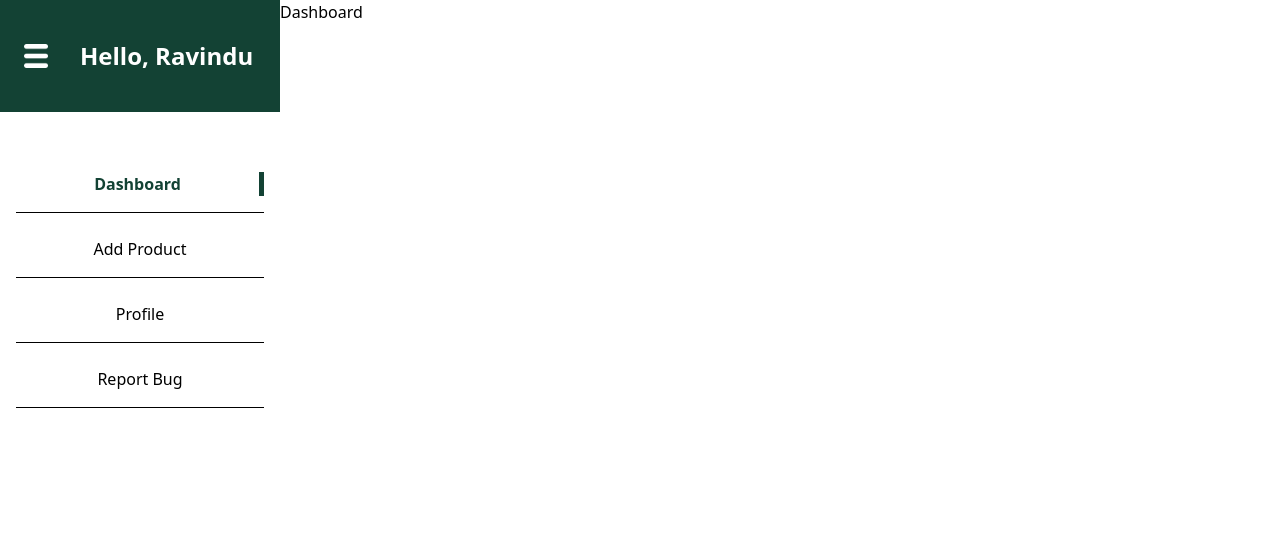
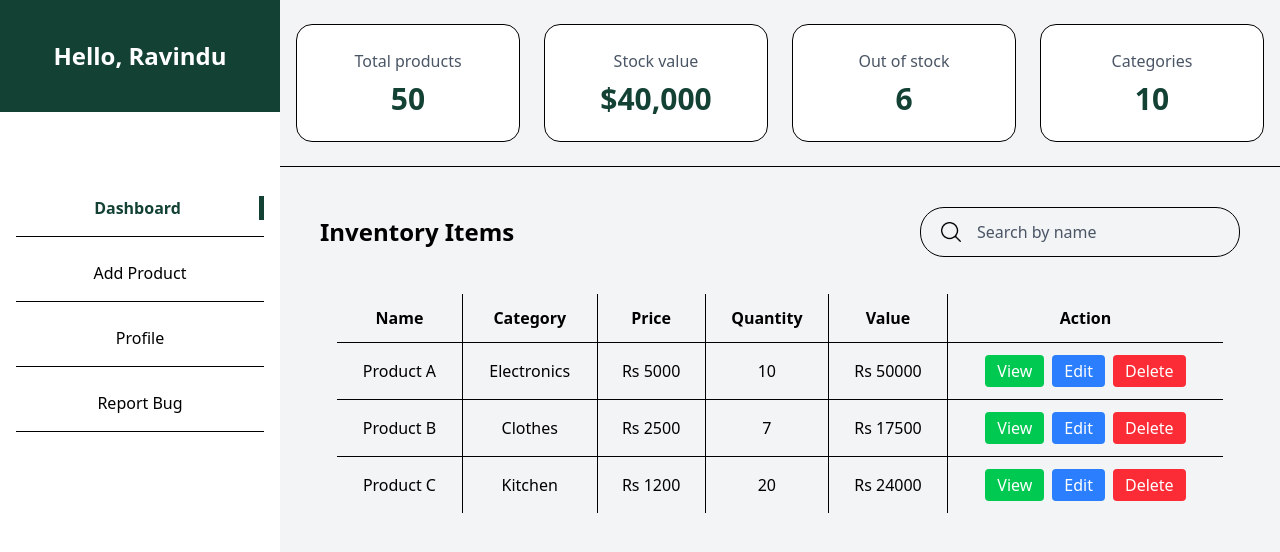
Before and after one commit to RaviRash2k/Stock-Manager, a React (Vite) app in the folder frontend/: page / in a window 1280 px wide. Shown: the top 552 px of the page. Built offline with nearby package versions, Linux system fonts and the light colour scheme.

Commit message:
design inventry item component

```diff
--- a/frontend/src/App.jsx
+++ b/frontend/src/App.jsx
@@ -1,4 +1,4 @@
-import React from 'react'
+import React, { useState } from 'react'
 import { Route, Routes } from 'react-router-dom'
 import Sidebar from './components/Sidebar'
 import Dashboard from './pages/Dashboard'
@@ -6,20 +6,28 @@ import LoginPage from './pages/LoginPage'
 import AddProduct from './pages/AddProduct'
 import Profile from './pages/Profile'
 import ReportBug from './pages/ReportBug'
+import ProductPopup from './components/ProductPopup'
 
 const App = () => {
+
+  const [productPopup, setProductPopup] = useState("no")
+
   return (
+    <>
+      {productPopup === "no" ? <></> : <ProductPopup productPopup={productPopup} setProductPopup={setProductPopup}/>}
+
       <div className='flex'>
         <Sidebar/>
 
         <Routes>
-        <Route path='/' element={<Dashboard/>}/>
+          <Route path='/' element={<Dashboard setProductPopup={setProductPopup}/>}/>
           <Route path='/addProduct' element={<AddProduct/>}/>
           <Route path='/profile' element={<Profile/>}/>
           <Route path='/reporteBug' element={<ReportBug/>}/>
           <Route path='/login' element={<LoginPage/>}/>
         </Routes>
       </div>
+    </>
   )
 }
 
--- a/frontend/src/components/InventoryStats.jsx
+++ b/frontend/src/components/InventoryStats.jsx
@@ -2,9 +2,27 @@ import React from 'react'
 
 const InventoryStats = () => {
   return (
-    <div>
-      <h1>Inventory Stat</h1>
-    </div>
+      <div className='grid grid-cols-1 sm:grid-cols-2 lg:grid-cols-4 gap-4 sm:gap-6 my-6 mx-auto px-4 max-w-6xl'>
+        <div className='border rounded-2xl py-6 px-4 sm:px-5 text-center hover:shadow-lg transition duration-300 bg-white'>
+          <p className='text-sm sm:text-base text-gray-600'>Total products</p>
+          <p className='text-2xl sm:text-3xl font-semibold text-theme mt-2'>50</p>
+        </div>
+
+        <div className='border rounded-2xl py-6 px-4 sm:px-5 text-center hover:shadow-lg transition duration-300 bg-white'>
+          <p className='text-sm sm:text-base text-gray-600'>Stock value</p>
+          <p className='text-2xl sm:text-3xl font-semibold text-theme mt-2'>$40,000</p>
+        </div>
+
+        <div className='border rounded-2xl py-6 px-4 sm:px-5 text-center hover:shadow-lg transition duration-300 bg-white'>
+          <p className='text-sm sm:text-base text-gray-600'>Out of stock</p>
+          <p className='text-2xl sm:text-3xl font-semibold text-theme mt-2'>6</p>
+        </div>
+
+        <div className='border rounded-2xl py-6 px-4 sm:px-5 text-center hover:shadow-lg transition duration-300 bg-white'>
+          <p className='text-sm sm:text-base text-gray-600'>Categories</p>
+          <p className='text-2xl sm:text-3xl font-semibold text-theme mt-2'>10</p>
+        </div>
+      </div>
   )
 }
 
--- a/frontend/src/components/ProductList.jsx
+++ b/frontend/src/components/ProductList.jsx
@@ -1,8 +1,67 @@
-import React from 'react'
+import React, { useState } from 'react'
+import search from '../assets/search.png'
 
-const ProductList = () => {
+const ProductList = ({setProductPopup}) => {
+
+  const [state, setState] = useState("")
+
+  const products = [
+    { name: "Product A", category: "Electronics", price: 5000, qty: 10 },
+    { name: "Product B", category: "Clothes", price: 2500, qty: 7 },
+    { name: "Product C", category: "Kitchen", price: 1200, qty: 20 },
+  ];
+
   return (
-    <div>
+    <div className='m-10'>
+
+      {/* Analyze */}
+      <div className='flex items-center justify-between'>
+        <h1 className='text-2xl font-semibold'>Inventory Items</h1>
+        <div className='flex items-center gap-4 p-3 w-80 rounded-3xl border'>
+          <img className='h-5 w-5 ml-2' src={search} alt="" />
+          <p className='text-gray-600'>Search by name</p>
+        </div>
+      </div>
+
+      {/* table */}
+      <div className="p-4 mt-5">
+      <table className="min-w-full border border-gray-300 rounded-lg overflow-hidden">
+        <thead className="bg-gray-100">
+          <tr>
+            <th className="py-3 px-4 border">Name</th>
+            <th className="py-3 px-4 border">Category</th>
+            <th className="py-3 px-4 border">Price</th>
+            <th className="py-3 px-4 border">Quantity</th>
+            <th className="py-3 px-4 border">Value</th>
+            <th className="py-3 px-4 border">Action</th>
+          </tr>
+        </thead>
+
+        <tbody>
+          {products.map((item, i) => (
+            <tr key={i} className="text-center">
+              <td className="py-3 px-4 border">{item.name}</td>
+              <td className="py-3 px-4 border">{item.category}</td>
+              <td className="py-3 px-4 border">Rs {item.price}</td>
+              <td className="py-3 px-4 border">{item.qty}</td>
+              <td className="py-3 px-4 border">Rs {item.price * item.qty}</td>
+
+              <td className="py-3 px-4 border">
+                <button onClick={() => setProductPopup("view")} className="bg-green-500 text-white px-3 py-1 rounded mr-2">
+                  View
+                </button>
+                <button onClick={() => setProductPopup("edit")} className="bg-blue-500 text-white px-3 py-1 rounded mr-2">
+                  Edit
+                </button>
+                <button className="bg-red-500 text-white px-3 py-1 rounded">
+                  Delete
+                </button>
+              </td>
+            </tr>
+          ))}
+        </tbody>
+      </table>
+    </div>
 
     </div>
   )
--- /dev/null
+++ b/frontend/src/components/ProductPopup.jsx
@@ -0,0 +1,104 @@
+import React, { useEffect, useState } from 'react'
+
+const ProductPopup = ({setProductPopup, productPopup, product}) => {
+
+    const [data, setData] = useState({
+      name: product?.name,
+      category: product?.category,
+      price: product?.price,
+      quantity: product?.quantity
+    });
+
+    const onChangeHandler = (e) => {
+      setData({...data, [e.target.name] : e.target.value})
+    }
+
+  return (
+
+    <div className="fixed inset-0 bg-black/50 flex items-center justify-center z-50">
+      <div className="bg-white w-[400px] rounded-xl shadow-lg p-5 animate-scaleIn">
+
+        {/* Header */}
+        <div className="flex justify-between items-center mb-4">
+          <h2 className="text-xl font-semibold">Product Details</h2>
+
+          {/* Close button */}
+          <button
+            onClick={() => setProductPopup("no")}
+            className="text-gray-500 hover:text-gray-700 text-xl"
+          >
+            ✖
+          </button>
+        </div>
+
+
+        {/* Product Image */}
+        <div className="w-full h-40 bg-gray-100 rounded-lg overflow-hidden flex items-center justify-center mb-4">
+          <img
+            src={product?.image}
+            alt="Product"
+            className="h-full object-cover"
+          />
+        </div>
+
+
+        {/* click view button */}
+        {productPopup === "view" && (
+          <div className="space-y-2 text-gray-700">
+            <p><span className="font-semibold">Name:</span> {product?.name}</p>
+            <p><span className="font-semibold">Category:</span> {product?.category}</p>
+            <p><span className="font-semibold">Price:</span> ${product?.price}</p>
+            <p><span className="font-semibold">Quantity:</span> {product?.quantity}</p>
+            <p><span className="font-semibold">Value:</span> ${product?.price * product?.quantity}</p>
+          </div>
+        )}
+
+
+        {/* click edit button */}
+        {productPopup === "edit" && (
+          <form className="space-y-3 text-gray-700">
+
+            <input
+              name="name"
+              value={data.name}
+              onChange={onChangeHandler}
+              className="w-full border p-2 rounded"
+              placeholder="Product Name"
+            />
+
+            <input
+              name="category"
+              value={data.category}
+              onChange={onChangeHandler}
+              className="w-full border p-2 rounded"
+              placeholder="Category"
+            />
+
+            <input
+              name="price"
+              value={data.price}
+              onChange={onChangeHandler}
+              className="w-full border p-2 rounded"
+              placeholder="Price"
+              type="number"
+            />
+
+            <input
+              name="quantity"
+              value={data.quantity}
+              onChange={onChangeHandler}
+              className="w-full border p-2 rounded"
+              placeholder="Quantity"
+              type="number"
+            />
+
+            <button className='w-full bg-blue-500 rounded h-10 mt-6 text-white'>Update</button>
+          </form>
+        )}
+
+      </div>
+    </div>
+  )
+}
+
+export default ProductPopup
--- /dev/null
+++ b/frontend/src/components/Profile.jsx
@@ -0,0 +1,11 @@
+import React from 'react'
+
+const Profile = () => {
+  return (
+    <div>
+
+    </div>
+  )
+}
+
+export default Profile
--- a/frontend/src/components/Sidebar.jsx
+++ b/frontend/src/components/Sidebar.jsx
@@ -9,41 +9,47 @@ const Sidebar = () => {
   const navigate = useNavigate()
 
   return (
+    <div>
+      {/* Mobile Menu Button */}
+      <button
+        onClick={() => setSidebar(!sidebar)}
+        className='md:hidden fixed top-9 left-4 z-50 bg-theme text-white p-2 rounded'
+      >
+        <img src={menu} className='h-6 w-6' alt="Menu" />
+      </button>
 
-
-    <div>
-      <div className={sidebar ? "h-screen md:w-70 text-center" : "hidden"}>
+      {/* Sidebar */}
+      <div className={sidebar ? "fixed md:relative h-screen w-70 text-center bg-white transition-all duration-300 z-40" : "fixed md:relative h-screen w-0 overflow-hidden md:w-70 bg-white transition-all text-center duration-300 z-40"}>
 
         {/* user */}
-        <div className='bg-theme items-center flex'>
-          <img src={menu} onClick={() => setSidebar(false)} className='h-10 w-10 p-2 ml-4' alt="" />
+        <div className='bg-theme items-center flex justify-between sm:justify-center'>
           <h1 className='px-6 py-10 text-2xl text-white font-bold'>Hello, Ravindu</h1>
         </div>
 
         {/* Navigations */}
-        <div className='mt-15'>
-          <div onClick={()=> {setState("Dashboard"); navigate('/')}} className='mx-4 my-6 pb-4 border-b'>
+        <div className='mt-15 overflow-y-auto h-full pb-20'>
+          <div onClick={()=> {setState("Dashboard"); navigate('/'); setSidebar(false)}} className='mx-4 my-6 pb-4 border-b cursor-pointer hover:bg-gray-100 transition'>
             <p className={state==="Dashboard" ? "text-theme font-semibold border-r-5" : ""}>Dashboard</p>
           </div>
 
-          <div onClick={()=> {setState("Add Product"); navigate('/addProduct')}} className='mx-4 my-6 pb-4 border-b'>
+          <div onClick={()=> {setState("Add Product"); navigate('/addProduct'); setSidebar(false)}} className='mx-4 my-6 pb-4 border-b cursor-pointer hover:bg-gray-100 transition'>
             <p className={state==="Add Product" ? "text-theme font-semibold border-r-5" : ""}>Add Product</p>
           </div>
 
-          <div onClick={()=> {setState("Profile"); navigate('/profile')}} className='mx-4 my-6 pb-4 border-b'>
+          <div onClick={()=> {setState("Profile"); navigate('/profile'); setSidebar(false)}} className='mx-4 my-6 pb-4 border-b cursor-pointer hover:bg-gray-100 transition'>
             <p className={state==="Profile" ? "text-theme font-semibold border-r-5" : ""}>Profile</p>
           </div>
 
-          <div onClick={()=> {setState("Report Bug"); navigate('/reporteBug')}} className='mx-4 my-6 pb-4 border-b'>
+          <div onClick={()=> {setState("Report Bug"); navigate('/reporteBug'); setSidebar(false)}} className='mx-4 my-6 pb-4 border-b cursor-pointer hover:bg-gray-100 transition'>
             <p className={state==="Report Bug" ? "text-theme font-semibold border-r-5" : ""}>Report Bug</p>
           </div>
         </div>
 
       </div>
 
-      <div className={sidebar ? "hidden" : "bg-theme rounded-3xl"}>
+      {/* <div className={sidebar ? "hidden" : "bg-theme rounded-3xl"}>
         <img src={menu} onClick={() => setSidebar(true)} className='h-10 w-10 mx-4 my-9 p-2' alt="" />
-      </div>
+      </div> */}
     </div>
   )
 }
--- a/frontend/src/pages/DashBoard.jsx
+++ b/frontend/src/pages/DashBoard.jsx
@@ -1,9 +1,13 @@
 import React from 'react'
+import InventoryStats from '../components/InventoryStats'
+import ProductList from '../components/ProductList'
 
-const DashBoard = () => {
+const DashBoard = ({setProductPopup}) => {
   return (
-    <div>
-      Dashboard
+    <div className='h-screen w-full bg-gray-100'>
+      <InventoryStats/>
+      <hr/>
+      <ProductList setProductPopup={setProductPopup}/>
     </div>
   )
 }
```
Also changed, not shown: frontend/src/components/AddProduct.jsx (added, +11 -0 lines), frontend/src/assets/search.png (added). Lines whose indentation alone changed are shown as unchanged.
